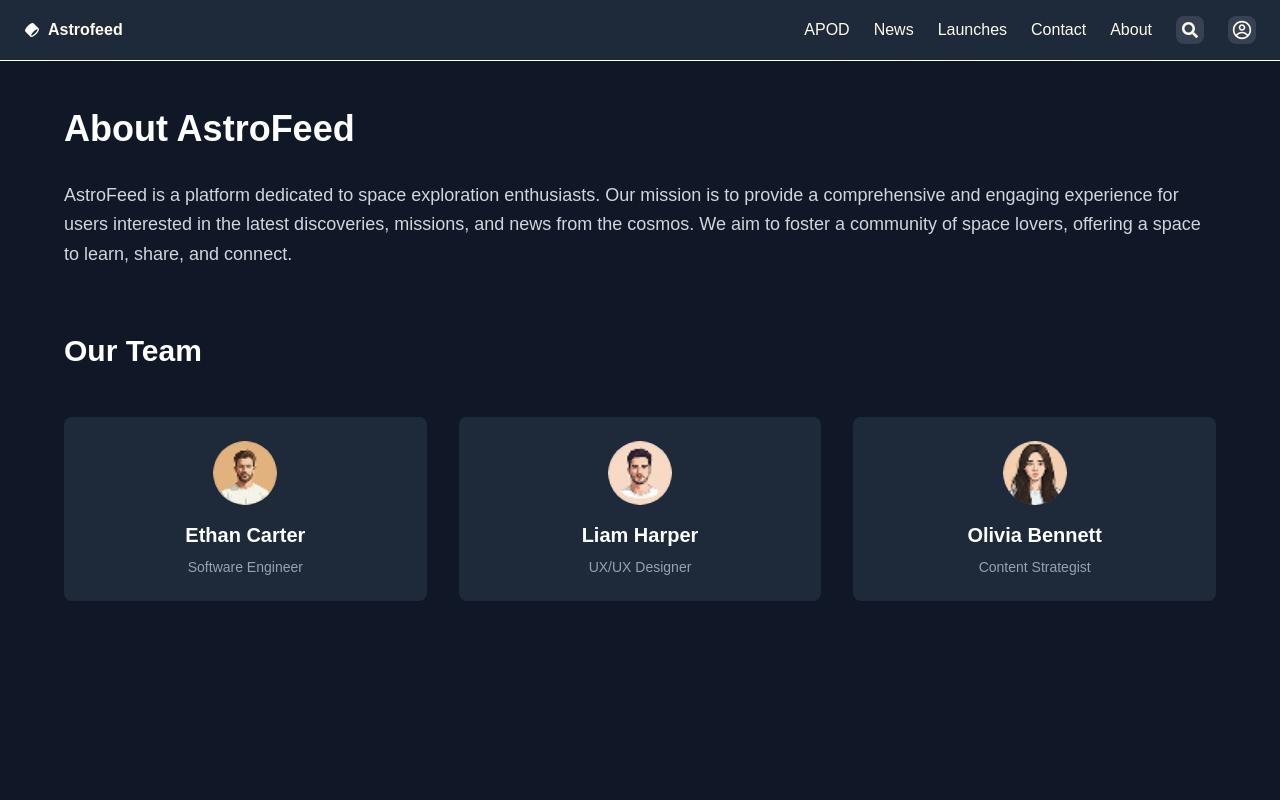
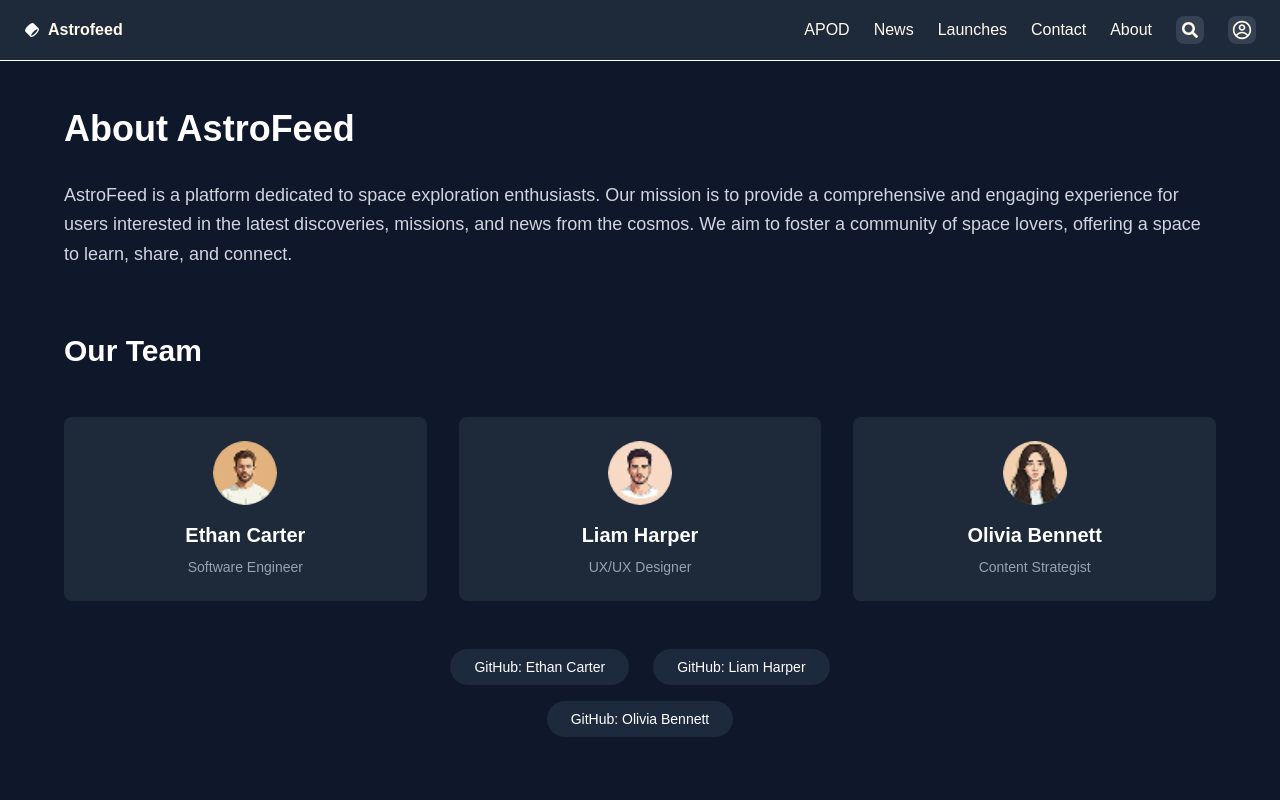
Before and after one commit to microhexagon/astro-feed, a Next.js app: page /About in a window 1280 px wide. Shown: the top 800 px of the page. Built offline with nearby package versions, Linux system fonts and the light colour scheme.

Commit message:
fix the rows

```diff
--- a/app/About/page.jsx
+++ b/app/About/page.jsx
@@ -9,7 +9,7 @@ const AboutPage = () => {
       name: 'Ethan Carter',
       role: 'Software Engineer',
       avatar: 'E',
-      image: '/assets/Ethane-carter.png', // Fixed: /assets/ instead of /assests/
+      image: '/assets/Ethane-carter.png',
       github: 'https://github.com/EthanCarter'
     },
     {
@@ -17,7 +17,7 @@ const AboutPage = () => {
       name: 'Liam Harper',
       role: 'UX/UX Designer',
       avatar: 'L',
-      image: '/assets/liam-harper.png', // Fixed: /assets/ and .png extension
+      image: '/assets/liam-harper.png',
       github: 'https://github.com/LiamHarper'
     },
     {
@@ -25,13 +25,13 @@ const AboutPage = () => {
       name: 'Olivia Bennett',
       role: 'Content Strategist',
       avatar: 'O',
-      image: '/assets/olivia-bennett.png', // Fixed: /assets/ and .png extension
+      image: '/assets/olivia-bennett.png',
       github: 'https://github.com/OliviaBennett'
     }
   ];
 
   return (
-    <div className="min-h-screen bg-gray-900 text-white">
+    <div className="min-h-screen bg-slate-900 text-white">
       <div className="container mx-auto px-6 py-12">
         {/* About Section */}
         <div className="max-w-6xl mx-auto mb-16">
@@ -47,7 +47,7 @@ const AboutPage = () => {
         <div className="max-w-6xl mx-auto">
           <h2 className="text-3xl font-bold mb-12 text-left">Our Team</h2>
 
-          {/* Team Cards Grid */}
+          {/*  Cards  */}
           <div className="grid grid-cols-1 md:grid-cols-3 gap-8 mb-12">
             {teamMembers.map((member) => (
               <div key={member.id} className="bg-gray-800 rounded-lg p-6 text-center hover:bg-gray-700 transition-colors duration-300">
@@ -70,6 +70,42 @@ const AboutPage = () => {
           </div>
           <div>
 
+         {/* GitHub Links */}
+<div className="flex flex-col items-center gap-4">
+  <div className="flex justify-center gap-6">
+    <Link
+      href="https://github.com/EthanCarter"
+      target="_blank"
+      className="bg-slate-800 hover:bg-gray-700 text-white px-6 py-2 rounded-full transition-colors duration-300 text-sm decoration-none hover:underline hover:decoration-blue-400"
+      style={{ textDecoration: 'none' }}
+    >
+      GitHub: Ethan Carter
+    </Link>
+    <Link
+      href="https://github.com/LiamHarper"
+      target="_blank"
+      className="bg-slate-800 hover:bg-gray-700 text-white px-6 py-2 rounded-full transition-colors duration-300 text-sm decoration-none hover:underline hover:decoration-blue-400"
+      style={{ textDecoration: 'none' }}
+    >
+      GitHub: Liam Harper
+    </Link>
+  </div>
+
+  <div className="flex justify-center">
+    <Link
+      href="https://github.com/OliviaBennett"
+      target="_blank"
+      className="bg-slate-800 hover:bg-gray-700 text-white px-6 py-2 rounded-full transition-colors duration-300 text-sm decoration-none hover:underline hover:decoration-blue-400"
+      style={{ textDecoration: 'none' }}
+    >
+      GitHub: Olivia Bennett
+    </Link>
+  </div>
+</div>
+
+
+
+
 
 
 
```
